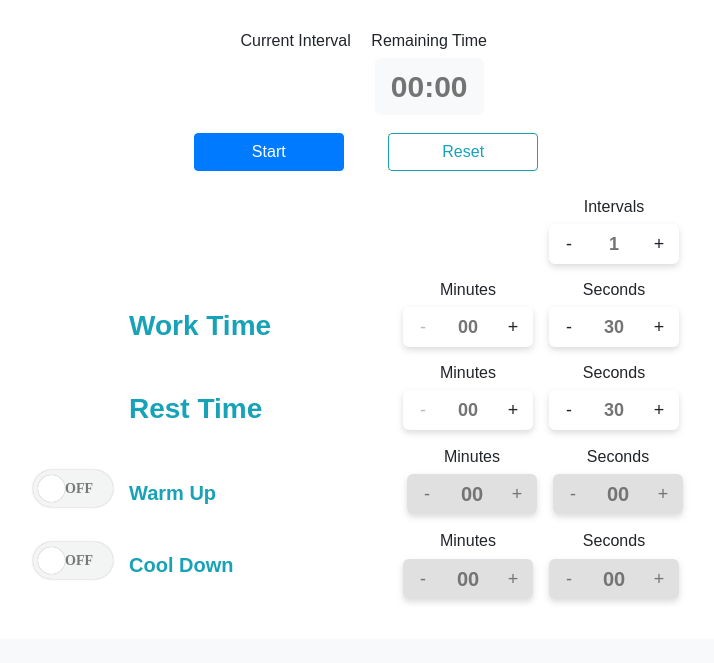
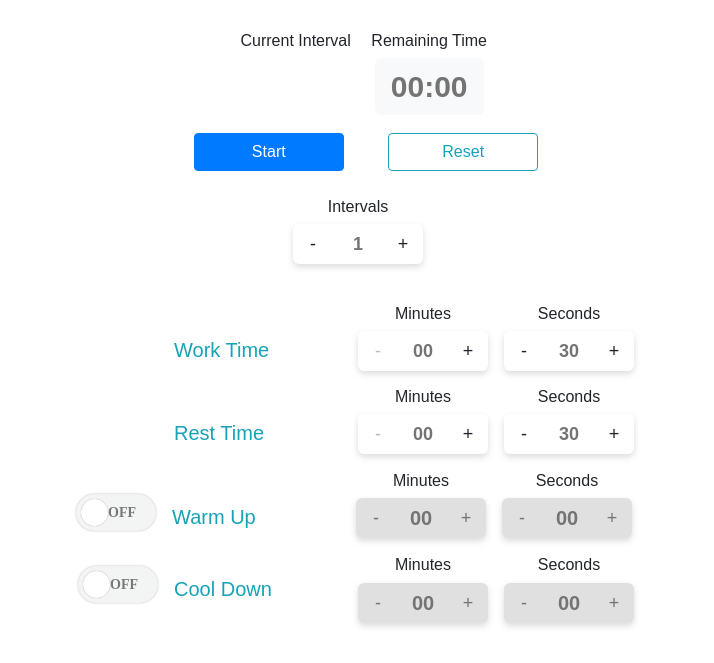
Before and after one commit to Hassan-YB/Timers, a PHP site: page /tabata.html in a window 1280 px wide. Shown: the part 393-1056 px from the top of the page, without its empty margins (274-988 px from the left). Before the commit the page ends 995 px from the top, so only its background shows below. Run offline with PHP 8.4, Linux system fonts and the light colour scheme; some libraries are stand-ins or nearby versions.

Commit message:
Tabata timer updated

```diff
--- a/css/style.css
+++ b/css/style.css
@@ -77,7 +77,7 @@ h1,h2,h3,h4,h5{
     padding-left: 100px;
 }
 .check-block{
-    width: 350px;
+    width: 260px;
 }
 
 .cursor-pointer{
--- a/tabata.html
+++ b/tabata.html
@@ -139,14 +139,14 @@
         </div>
 
         <div class="d-flex flex-column justify-content-between my-2 mb-3 px-2">
-            <div class="d-flex flex-row align-self-end mr-3 my-2">
+            <div class="d-flex flex-row align-self-center mr-3 my-2 pb-4">
                 <div class="d-flex flex-column align-items-center mx-2">
                     <h6>Intervals</h6>
                     <input class="numberstyle" type="number" id="intervals" min="0" max="20" step="1" value="1"/>
                 </div>
             </div>
             <div class="d-flex flex-lg-row flex-sm-column flex-md-column justify-content-between align-items-center my-2">
-                <h3 class="text-info pt-4 text-block"><b>Work Time</b></h3>
+                <h5 class="text-info pt-4 text-block">Work Time</h5>
                 <div class="d-flex flex-row justify-content-center px-3">
                     <div class="d-flex flex-column align-items-center ml-3 mr-2">
                         <h6>Minutes</h6>
@@ -159,7 +159,7 @@
                 </div>
             </div>
             <div class="d-flex flex-lg-row flex-sm-column flex-md-column justify-content-between align-items-center my-2">
-                <h3 class="text-info pt-4 text-block"><b>Rest Time</b></h3>
+                <h5 class="text-info pt-4 text-block">Rest Time</h5>
                 <div class="d-flex flex-row justify-content-center px-3">
                     <div class="d-flex flex-column align-items-center ml-3 mr-2">
                         <h6>Minutes</h6>
@@ -177,14 +177,14 @@
                         <input type="checkbox" id="warm-up-check" onchange="checkboxField();"/>
                         <div></div>
                     </label>
-                    <h5 class="text-info font-weight-bold">Warm Up</h5>
+                    <h5 class="text-info">Warm Up</h5>
                 </div>
                 <div class="d-flex flex-row justify-content-between align-items-center px-2" id="warm-up-div">
                     <div class="d-flex flex-column align-items-center mx-2">
                         <h6>Minutes</h6>
                         <input style="font-size:1.25rem" class="numberstyle task-minutes" id="warm-up-minutes" type="number" min="0" max="59" step="1" value="00">
                     </div>
-                    <div class="d-flex flex-column align-items-center mx-2">
+                    <div class="d-flex flex-column align-items-center mx-2 mr-3">
                         <h6>Seconds</h6>
                         <input style="font-size:1.25rem" class="numberstyle task-seconds" id="warm-up-seconds" type="number" max="59" min="0" max="59" step="1" value="00">
                     </div>
@@ -196,7 +196,7 @@
                         <input type="checkbox" id="cool-down-check" onchange="checkboxField();"/>
                         <div></div>
                     </label>
-                    <h5 class="text-info font-weight-bold">Cool Down</h5>
+                    <h5 class="text-info">Cool Down</h5>
                 </div>
                 <div class="d-flex flex-row justify-content-between align-items-center px-3" id="cool-down-div">
                     <div class="d-flex flex-column align-items-center mx-2">
```
